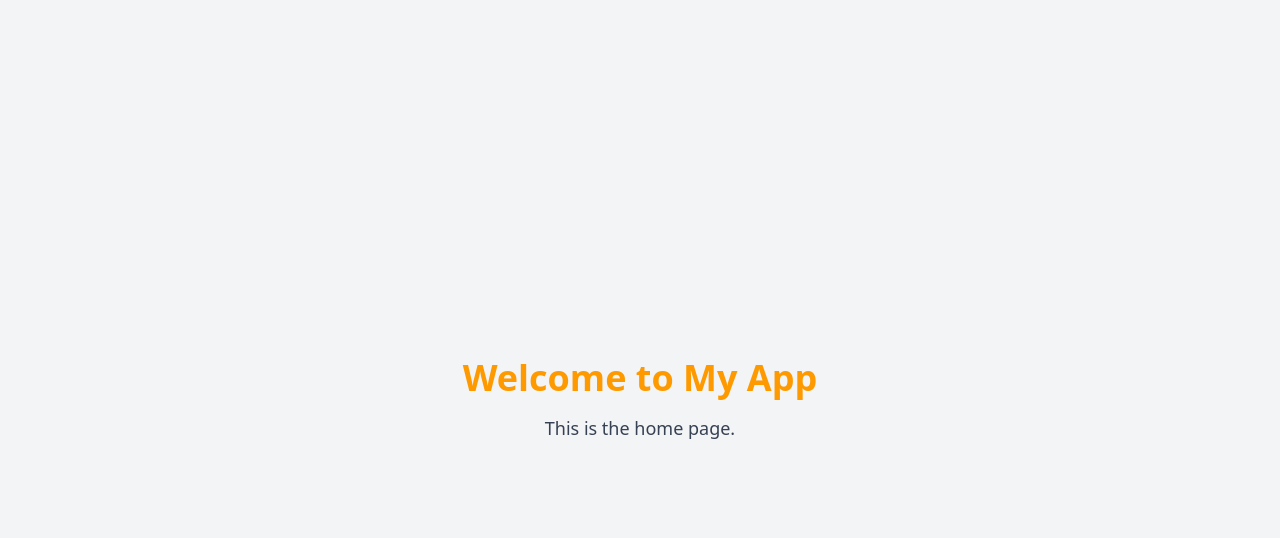
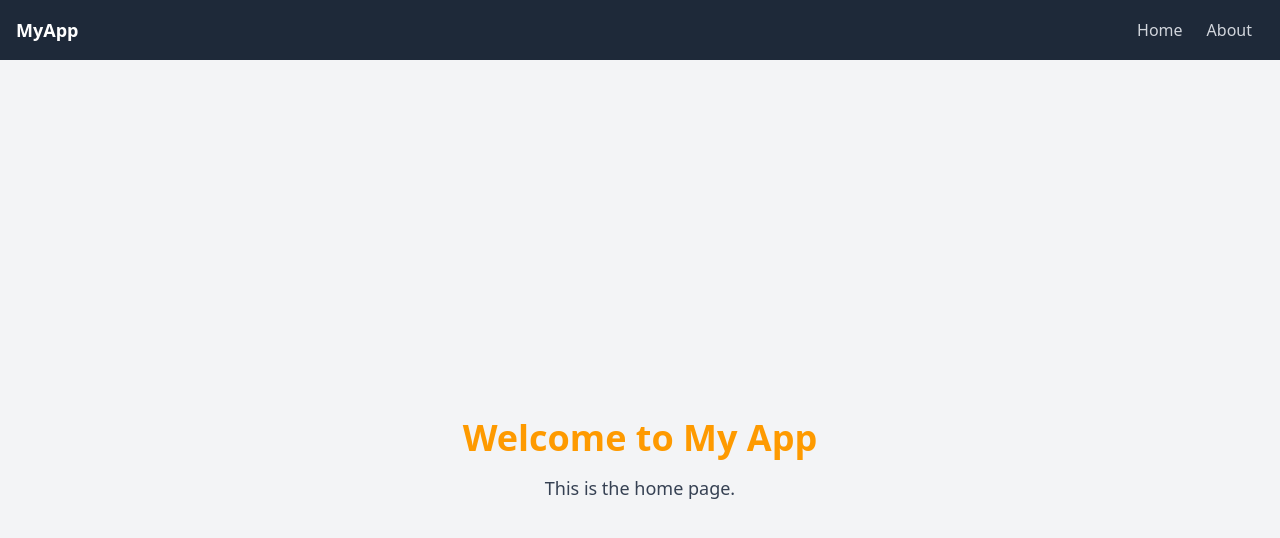
Before and after one commit to aditya-singhOfficial/eclypse, a React (Vite) app: page / in a window 1280 px wide. Shown: the top 538 px of the page. Built offline with nearby package versions, Linux system fonts and the light colour scheme.

Commit message:
adds navbar and error page components

```diff
--- a/src/App.tsx
+++ b/src/App.tsx
@@ -1,10 +1,12 @@
 import React from 'react'
 import { Outlet } from 'react-router-dom'
+import Navbar from './components/Navbar'
 
 const App: React.FC = () => {
 
   return (
     <>
+      <Navbar />
       <Outlet />
     </>
   )
--- /dev/null
+++ b/src/components/Navbar.tsx
@@ -0,0 +1,24 @@
+import React from "react"
+
+import { Link } from "react-router-dom";
+
+const Navbar: React.FC = () => {
+    return (
+        <nav className="bg-gray-800 p-4">
+            <div className="container mx-auto flex justify-between items-center">
+                <Link to="/" className="text-white text-lg font-bold">
+                    MyApp
+                </Link>
+                <div>
+                    <Link to="/" className="text-gray-300 hover:text-white px-3 py-2">
+                        Home
+                    </Link>
+                    <Link to="/about" className="text-gray-300 hover:text-white px-3 py-2">
+                        About
+                    </Link>
+                </div>
+            </div>
+        </nav>
+    );
+};
+export default Navbar;
--- /dev/null
+++ b/src/pages/ErrorPage.tsx
@@ -0,0 +1,36 @@
+// src/components/ErrorPage.tsx
+import React from 'react'
+import { useNavigate } from 'react-router-dom'
+import Logo from '../assets/logo.jpg'
+
+const ErrorPage: React.FC = () => {
+    const nav = useNavigate()
+
+    return (
+        <div className="min-h-screen bg-black text-white flex flex-col items-center justify-center p-6" >
+            <img
+                src={Logo}
+                alt="Eclypse Logo"
+                className="w-16 h-16 mb-8"
+            />
+
+            <h1 className="text-4xl font-light mb-4">Oops, something went wrong.</h1>
+
+            <p className="max-w-md text-center text-gray-300 mb-8">
+                We couldn’t load this page.
+                Try refreshing, or click the button below to return home.
+            </p>
+
+            <button
+                onClick={() => nav('/', {
+                    viewTransition: true,
+                })}
+                className="px-6 py-3 bg-white text-black font-medium rounded-md hover:scale-105 transition"
+            >
+                Go Home
+            </button>
+        </div >
+    )
+}
+
+export default ErrorPage;
--- a/src/router.tsx
+++ b/src/router.tsx
@@ -1,12 +1,13 @@
 import { createBrowserRouter } from "react-router-dom"
 import App from "./App"
 import Home from "./pages/Home"
+import ErrorPage from "./pages/ErrorPage"
 
 const router = createBrowserRouter([
     {
         path: "/",
         element: <App />,
-        errorElement: <div>Something went wrong!</div>,
+        errorElement: <ErrorPage />,
         children: [
             {
                 path: "",
```
